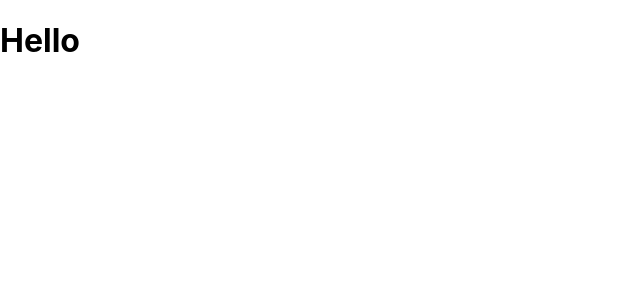
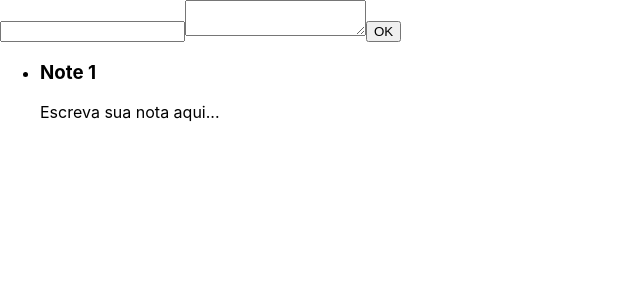
Before and after one commit to fdAssis/my-notes, a React (Create React App) app: page / in a window 1280 px wide. Shown: the top 300 px of the page, without its empty margins (0-640 px from the left). Built offline with nearby package versions, Linux system fonts and the light colour scheme.

Commit message:
create component <Notes>

```diff
--- a/src/App.js
+++ b/src/App.js
@@ -1,7 +1,18 @@
-import React from 'react';
+import React, { Component } from 'react';
+import Notes from './components/notes';
 
-function App() {
-  return <h1>Hello</h1>;
+export default class App extends Component {
+  render() {
+    return (
+      <section>
+        <form>
+          <input />
+          <textarea />
+          <button>OK</button>
+        </form>
+
+        <Notes />
+      </section>
+    );
+  }
 }
-
-export default App;
--- /dev/null
+++ b/src/components/notes.jsx
@@ -0,0 +1,16 @@
+import React, { Component } from 'react';
+
+export default class Notes extends Component {
+  render() {
+    return (
+      <ul>
+        <li>
+          <header>
+            <h3>Note 1</h3>
+          </header>
+          <p>Escreva sua nota aqui...</p>
+        </li>
+      </ul>
+    );
+  }
+}
```
